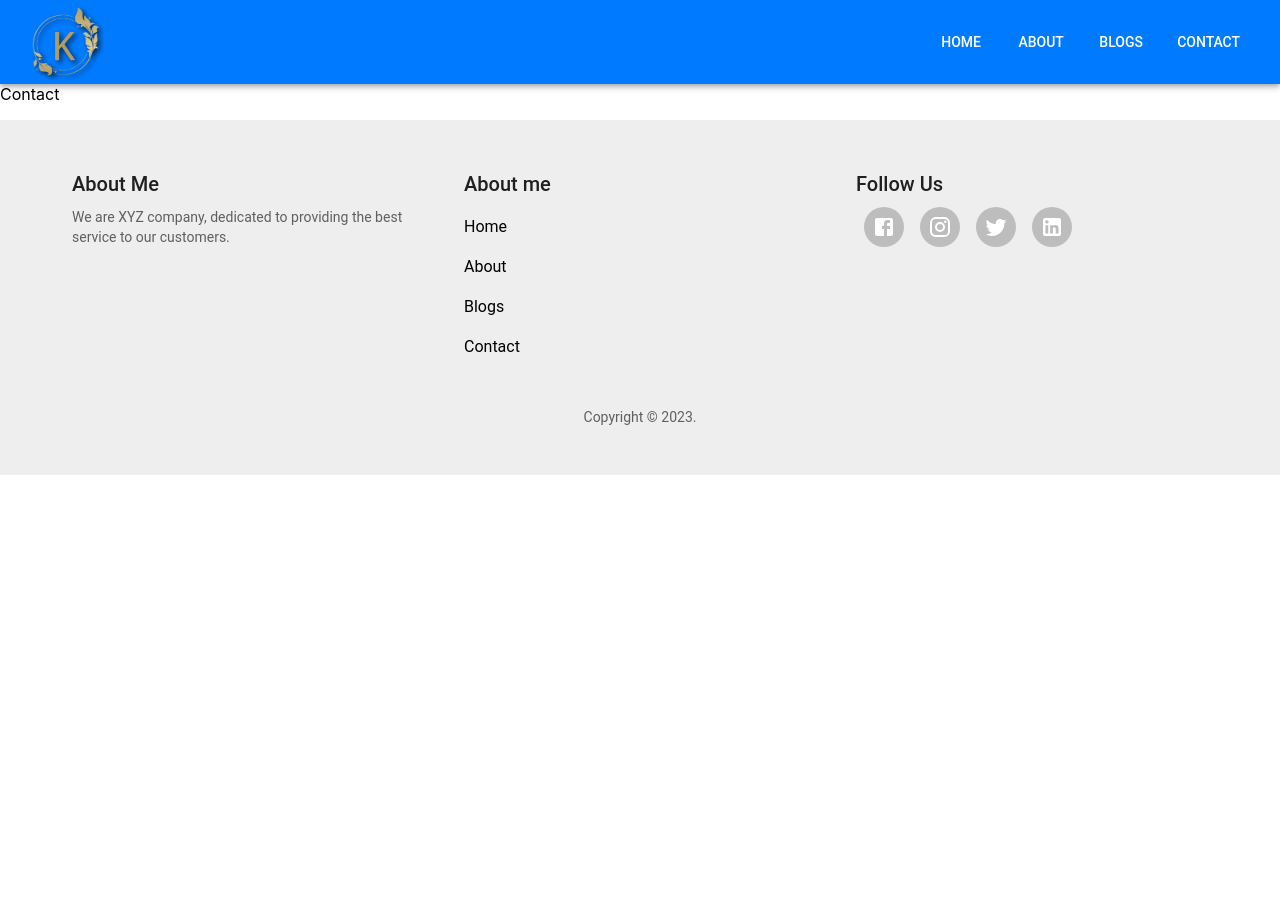
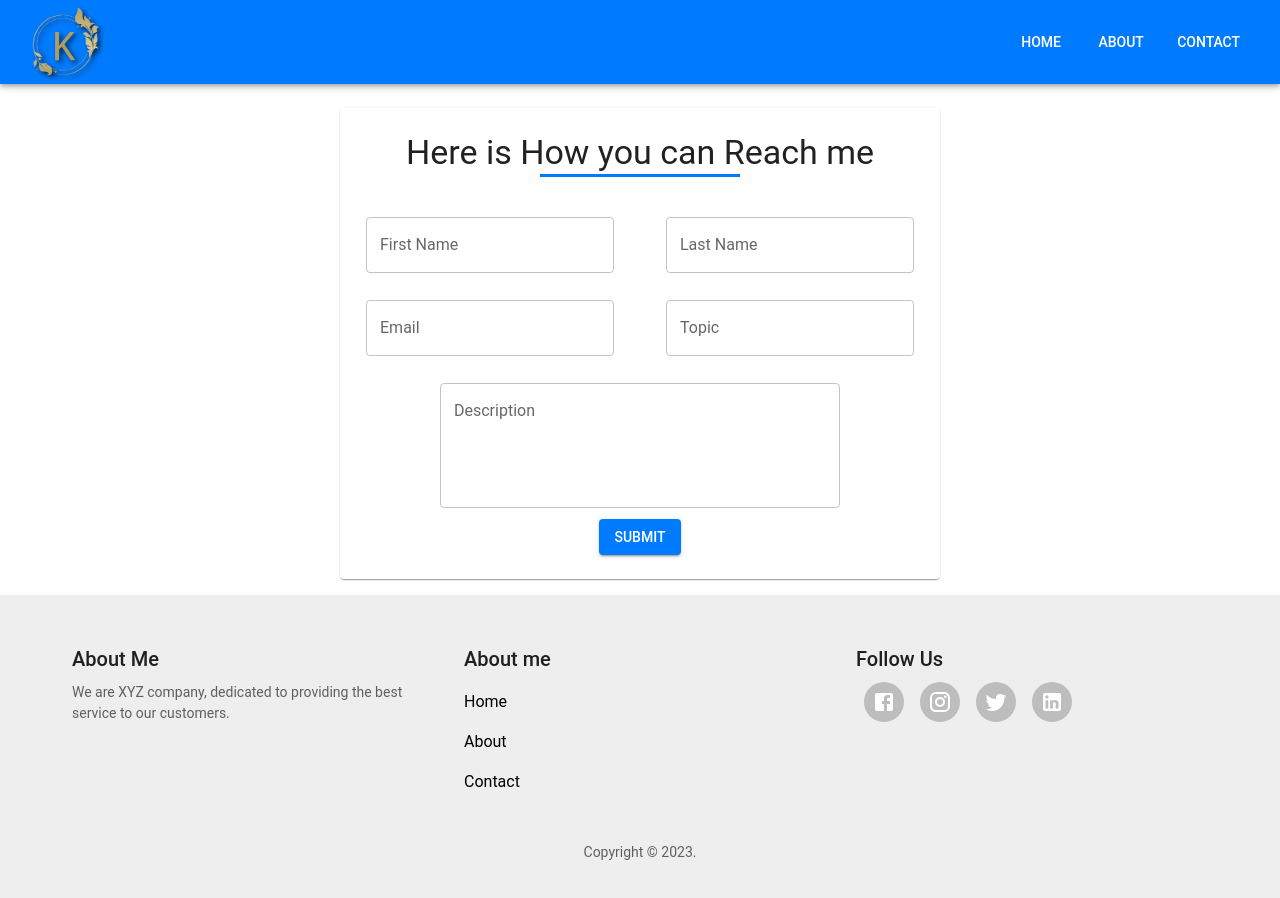
Before and after one commit to kabir1234567890/My_Portfolio, a React (Create React App) app: page /contact in a window 1280 px wide. Shown: the top 898 px of the page. Before the commit the page ends 800 px from the top, so only its background shows below. Built offline with nearby package versions, Linux system fonts and the light colour scheme.

Commit message:
making contact and about page

```diff
--- a/package.json
+++ b/package.json
@@ -16,13 +16,15 @@
     "@types/node": "^16.18.35",
     "@types/react": "^18.2.10",
     "@types/react-dom": "^18.2.4",
+    "formik": "^2.4.5",
     "react": "^18.2.0",
     "react-dom": "^18.2.0",
     "react-router-dom": "^6.12.1",
     "react-scripts": "5.0.1",
     "typescript": "^4.9.5",
     "typewriter-effect": "^2.20.1",
-    "web-vitals": "^2.1.4"
+    "web-vitals": "^2.1.4",
+    "yup": "^1.3.2"
   },
   "scripts": {
     "start": "react-scripts start",
--- a/src/App.css
+++ b/src/App.css
@@ -13,3 +13,22 @@
     background-color: #007bff;
     margin: auto;
   }
+
+  .underLine1 {
+    height: 3px;
+    width: 200px;
+    background-color: #007bff;
+    margin: auto;
+  }
+
+  .not-found-container {
+  text-align: center;
+  padding: 20px;
+}
+
+/* Responsive styles for small screens (max-width: 600px) */
+@media (max-width: 600px) {
+  .not-found-container {
+    padding: 10px;
+  }
+}
--- a/src/Component/Navbar/Footer.tsx
+++ b/src/Component/Navbar/Footer.tsx
@@ -68,9 +68,9 @@ export default function Footer() {
               <Typography sx={link} component={Link} to="/about">
                 About
               </Typography>
-              <Typography sx={link} component={Link} to="/blogs">
+              {/* <Typography sx={link} component={Link} to="/blogs">
                 Blogs
-              </Typography>
+              </Typography> */}
               <Typography sx={link} component={Link} to="/contact">
                 Contact
               </Typography>
--- a/src/Component/Navbar/Navbar.tsx
+++ b/src/Component/Navbar/Navbar.tsx
@@ -91,12 +91,12 @@ const Navbar = () => {
               <MenuItem component={Link} to="/" onClick={handleMenuClose}>
                 Home
               </MenuItem>
-              <MenuItem component={Link} to="/blog" onClick={handleMenuClose}>
+              <MenuItem component={Link} to="/about" onClick={handleMenuClose}>
+                About
+              </MenuItem>
+              {/* <MenuItem component={Link} to="/blog" onClick={handleMenuClose}>
                 Blogs
-              </MenuItem>
-              <MenuItem component={Link} to="/about" onClick={handleMenuClose}>
-                Blogs
-              </MenuItem>
+              </MenuItem> */}
               <MenuItem
                 component={Link}
                 to="/contact"
@@ -114,9 +114,9 @@ const Navbar = () => {
             <Button component={Link} to="/about" color="inherit" sx={{ mx: 1 }}>
               About
             </Button>
-            <Button component={Link} to="/blog" color="inherit" sx={{ mx: 1 }}>
+            {/* <Button component={Link} to="/blog" color="inherit" sx={{ mx: 1 }}>
               Blogs
-            </Button>
+            </Button> */}
             <Button
               component={Link}
               to="/contact"
--- /dev/null
+++ b/src/Component/Navbar/Notfound.tsx
@@ -0,0 +1,13 @@
+import { Box, Typography } from "@mui/material";
+
+
+const NotFound = () => {
+  return (
+    <Box className="not-found-container">
+      <Typography variant={"h3"}>404 - Not Found</Typography>
+      <Typography variant={"body1"}>Sorry, the page you are looking for does not exist.</Typography>
+    </Box>
+  );
+};
+
+export default NotFound;
--- /dev/null
+++ b/src/Component/tools/Observe.tsx
@@ -0,0 +1,49 @@
+import { Box } from "@mui/material";
+import React, { useEffect, useRef } from "react";
+
+const Observe = ({ callFunction }: { callFunction: any }) => {
+  const targetRef = useRef(null);
+
+  useEffect(() => {
+    const handleIntersection = (entries: any, observer: any) => {
+      entries.forEach((entry: any) => {
+        if (entry.isIntersecting) {
+          // Call your function here
+          callFunction();
+          // Stop observing once the target is visible if you only want to trigger once
+          observer.unobserve(entry.target);
+        }
+      });
+    };
+
+    const options = {
+      root: null,
+      rootMargin: "0px",
+      threshold: 0.5,
+    };
+
+    const observer = new IntersectionObserver(handleIntersection, options);
+
+    if (targetRef.current) {
+      observer.observe(targetRef.current);
+    }
+
+    // Cleanup observer on component unmount
+    return () => {
+      if (targetRef.current) {
+        observer.unobserve(targetRef.current);
+      }
+    };
+  }, []); // Empty dependency array ensures useEffect runs once after initial render
+
+  return (
+    <Box>
+      {/* Other content */}
+      <Box sx={{ height: "5px", width: "5px" }} ref={targetRef}>
+        {/* Your target div */}
+      </Box>
+    </Box>
+  );
+};
+
+export default Observe;
--- /dev/null
+++ b/src/Component/tools/ProgressBar.tsx
@@ -0,0 +1,50 @@
+import * as React from "react";
+import LinearProgress, {
+  LinearProgressProps,
+} from "@mui/material/LinearProgress";
+import Typography from "@mui/material/Typography";
+import Box from "@mui/material/Box";
+
+function LinearProgressWithLabel(
+  props: LinearProgressProps & { value: number }
+) {
+  return (
+    <Box sx={{ display: "flex", alignItems: "center" }}>
+      <Box sx={{ width: "100%", mr: 1 }}>
+        <LinearProgress variant="determinate" {...props} />
+      </Box>
+      <Box sx={{ minWidth: 35 }}>
+        <Typography variant="body2" color="text.secondary">{`${Math.round(
+          props.value
+        )}%`}</Typography>
+      </Box>
+    </Box>
+  );
+}
+
+export default function LinearWithValueLabel({ value }: { value: number }) {
+  const [progress, setProgress] = React.useState(0);
+
+  React.useEffect(() => {
+    const timer = setInterval(() => {
+      setProgress((prevProgress) =>
+        prevProgress >= value ? value : prevProgress + 10
+      );
+
+      // Stop the interval when progress reaches 80
+      if (progress >= 80) {
+        clearInterval(timer);
+      }
+    }, 300);
+
+    return () => {
+      clearInterval(timer);
+    };
+  }, [progress]);
+
+  return (
+    <Box sx={{ width: "100%" }}>
+      <LinearProgressWithLabel value={progress} />
+    </Box>
+  );
+}
--- a/src/mainroute/MainRoute.tsx
+++ b/src/mainroute/MainRoute.tsx
@@ -3,18 +3,26 @@ import { Routes } from "react-router-dom";
 import { Route } from "react-router-dom";
 import Home from "../pages/Home";
 import About from "../pages/About";
-import { LinearProgress } from "@mui/material";
+import { Box, LinearProgress } from "@mui/material";
 import { Contact } from "../pages/Contact";
 import { Blogs } from "../pages/Blogs";
+import NotFound from "../Component/Navbar/Notfound";
 
 const MainRoute = () => {
   return (
-    <Suspense fallback={<LinearProgress />}>
+    <Suspense
+      fallback={
+        <Box sx={{ height: "100vh" }}>
+          <LinearProgress />
+        </Box>
+      }
+    >
       <Routes>
         <Route path="/" element={<Home />} />
         <Route path="/about" element={<About />} />
         <Route path="/contact" element={<Contact />} />
         <Route path="/blog" element={<Blogs />} />
+        <Route path="/:" element={<NotFound />} />
       </Routes>
     </Suspense>
   );
--- a/src/pages/Blogs.tsx
+++ b/src/pages/Blogs.tsx
@@ -1,7 +1,10 @@
-import React from 'react'
+import { Box } from "@mui/material";
+import React from "react";
 
 export const Blogs = () => {
   return (
-    <div>Blogs</div>
-  )
-}
+    <Box>
+      <Box sx={{ display: "flex" }}></Box>
+    </Box>
+  );
+};
--- a/src/pages/Contact.tsx
+++ b/src/pages/Contact.tsx
@@ -1,7 +1,130 @@
-import React from 'react'
+import { Box, Button, Card, TextField, Typography } from "@mui/material";
+import { ErrorMessage, Field, Form, Formik } from "formik";
+import * as Yup from "yup";
 
 export const Contact = () => {
+  const validationSchema = Yup.object().shape({
+    firstName: Yup.string().required("First Name is required"),
+
+    lastName: Yup.string().required("Last Name is required"),
+
+    email: Yup.string()
+      .email("Invalid email address")
+      .required("Email is required"),
+
+    topic: Yup.string().required("Topic is required"),
+
+    description: Yup.string().required("Description is required"),
+  });
+  // const isSmallScreen = useMediaQuery((theme: any) =>
+  //   theme.breakpoints.down("xs")
+  // );
   return (
-    <div>Contact</div>
-  )
-}
+    <Box sx={{ mt: 3 }}>
+      <Card
+        sx={{
+          maxWidth: "600px",
+          margin: { lg: "auto", md: "auto", sm: "auto", xs: "10px" },
+          my: 2,
+        }}
+      >
+        <Box sx={{ m: 3 }}>
+          <Typography
+            variant="h4"
+            sx={{ display: "flex", justifyContent: "center" }}
+          >
+            Here is How you can Reach me
+          </Typography>
+          <div className="underLine1"></div>
+        </Box>
+        <Formik
+          initialValues={{
+            firstName: "",
+            lastName: "",
+            email: "",
+            topic: "",
+            description: "",
+          }}
+          validationSchema={validationSchema}
+          onSubmit={(values) => {
+            console.log(values);
+          }}
+        >
+          <Form>
+            <Box
+              sx={{
+                display: "flex",
+                justifyContent: "space-around",
+                flexWrap: "wrap",
+              }}
+            >
+              <Field
+                as={TextField}
+                label="First Name"
+                name="firstName"
+                margin="normal"
+                variant="outlined"
+                helperText={<ErrorMessage name="firstName" component="div" />}
+              />
+              <Field
+                as={TextField}
+                label="Last Name"
+                name="lastName"
+                margin="normal"
+                variant="outlined"
+                helperText={<ErrorMessage name="lastName" component="div" />}
+              />
+            </Box>
+
+            <Box
+              sx={{
+                display: "flex",
+                justifyContent: "space-around",
+                flexWrap: "wrap",
+              }}
+            >
+              <Field
+                as={TextField}
+                label="Email"
+                name="email"
+                margin="normal"
+                variant="outlined"
+                helperText={<ErrorMessage name="email" component="div" />}
+              />
+
+              <Field
+                as={TextField}
+                label="Topic"
+                name="topic"
+                margin="normal"
+                variant="outlined"
+                helperText={<ErrorMessage name="topic" component="div" />}
+              />
+            </Box>
+            <Box sx={{ display: "flex", justifyContent: "space-around" }}>
+              <Field
+                as={TextField}
+                label="Description"
+                name="description"
+                sx={{ maxWidth: "400px", mx: 1 }}
+                multiline
+                fullWidth
+                rows={4}
+                margin="normal"
+                variant="outlined"
+                helperText={<ErrorMessage name="description" component="div" />}
+              />
+            </Box>
+            <Box
+              sx={{ display: "flex", justifyContent: "space-around", mb: 3 }}
+            >
+              <Button type="submit" variant="contained" color="primary">
+                Submit
+              </Button>
+            </Box>
+          </Form>
+        </Formik>
+      </Card>
+    </Box>
+  );
+};
```
Also changed, not shown: src/pages/About.tsx (+104 -7 lines), 1 other file (tests, documents, lock files or other folders).
